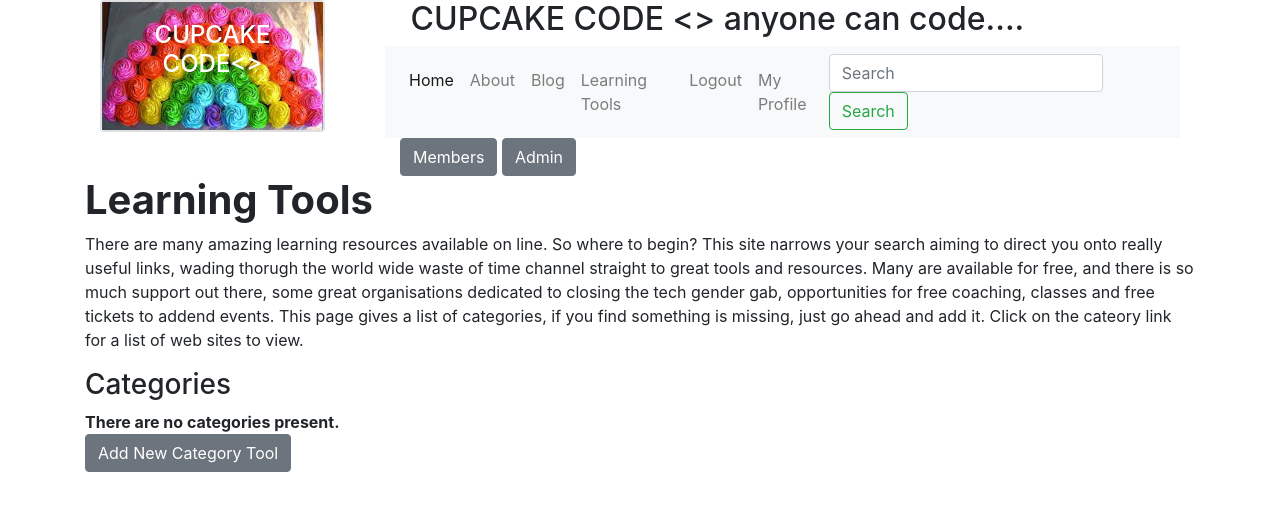
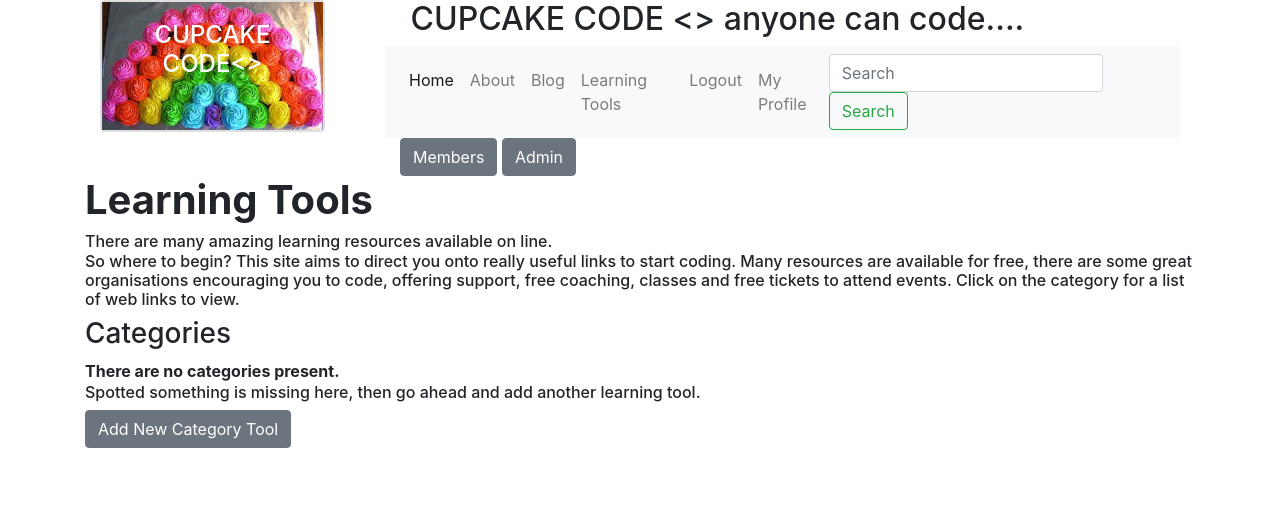
Before and after one commit to Csspalding/my_diss_django_project, a Django app: page /cupcake_site/tools/ in a window 1280 px wide. Shown: the top 511 px of the page. Run offline with Django 3.2, Linux system fonts and the light colour scheme; the visitor is signed in with stand-in values (Sample User, id 1); data that the repository does not hold is empty; some libraries are stand-ins or nearby versions.

Commit message:
Font consistancy tools and cat tools

```diff
--- a/templates/cupcake_site/tools.html
+++ b/templates/cupcake_site/tools.html
@@ -11,7 +11,8 @@
 <div>
   <header class = "container center-align">
         <h1><b>Learning Tools </b></h1>
-        <p>There are many amazing learning resources available on line. So where to begin? This site narrows your search aiming to direct you onto really useful links, wading thorugh the world wide waste of time channel straight to great tools and resources. Many are available for free, and there is so much support out there, some great organisations dedicated to closing the tech gender gab, opportunities for free coaching, classes and free tickets to addend events. This page gives a list of categories, if you find something is missing, just go ahead and add it. Click on the cateory link for a list of web sites to view. </p>
+        <h6>There are many amazing learning resources available on line.<br/>
+        So where to begin? This site aims to direct you onto really useful links to start coding.  Many resources are available for free, there are some great organisations encouraging you to code, offering support, free coaching, classes and free tickets to attend events. Click on the category for a list of web links to view. </h6>
     </header>
 
 <div class = "container">
@@ -33,6 +34,7 @@
  {% if user.is_authenticated %}
 <div>
     {% comment %} <a style = "display:block" class="center-align" href="{% url 'cupcake_site:add_category' %}" >Add New Category</a> {% endcomment %}
+    <h6>Spotted something is missing here, then go ahead and add another learning tool.</h6>
     <a href="{% url 'cupcake_site:add_category' %}"  class="btn btn-secondary" role="button">Add New Category Tool</a>
       </div>
        {% endif %}
--- a/templates/cupcake_site/tools_category.html
+++ b/templates/cupcake_site/tools_category.html
@@ -12,7 +12,7 @@
 <div>
   <header class = "container center-align">
     {% if category %}
-       <h1> {{ category.name}}  </h1><p>Clicking the link takes you to view the page, to return to this site Click the back arrow in your browser or Right Click the links to open in a new tab.</p>
+       <h1><b> {{ category.name}} </b> </h1><h6>Clicking the link takes you to view the page, to return to this site Click the back arrow in your browser or Right Click the links to open in a new tab.</h6>
    </header>
 <div class = "container">
 <h3 class = "centre-align blue lighten-4", class="container centre-align">LINKS</h3>
@@ -22,7 +22,7 @@
         {% if pages %}
           <ul>
               {% for page in pages %}
-                <li><a href="{{ page.url }}">{{ page.title}}</a> {{page.description}} </li>
+                <li><a href="{{ page.url }}">{{ page.title}}</a> <br/>{{page.description}} </li>
 
               {% endfor %}
           </ul>
--- a/templates/posts/posts_index.html
+++ b/templates/posts/posts_index.html
@@ -8,8 +8,7 @@
 
     <ul class = "collection">
         {% for post in posts %}
-            {% comment %} <li class = "collection-item"><a href= "{{ post.get_absolute_url }}">{{post.title}}></a></li> {% endcomment %}
-            <li class = "collection-item"><a href= "/posts/posts_detail/{{post.pk}}">{{post.title}} </a></li>
+            <li class = "collection-item"><a href="{% url 'posts:posts_detail' post.pk %}" >{{post.title}}</a></li>
         {% endfor %}
     </ul>
     {% if user.is_authenticated %}
```
